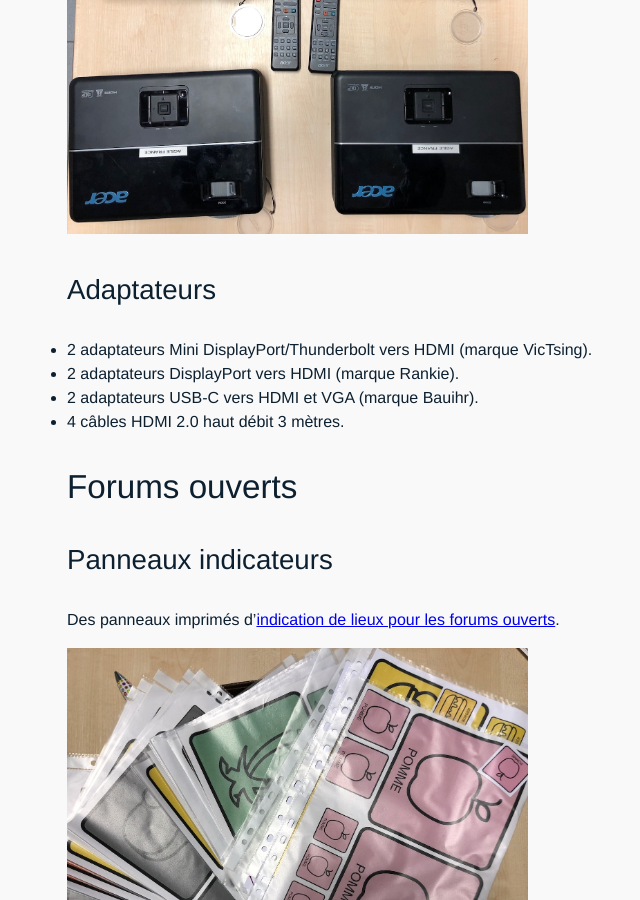
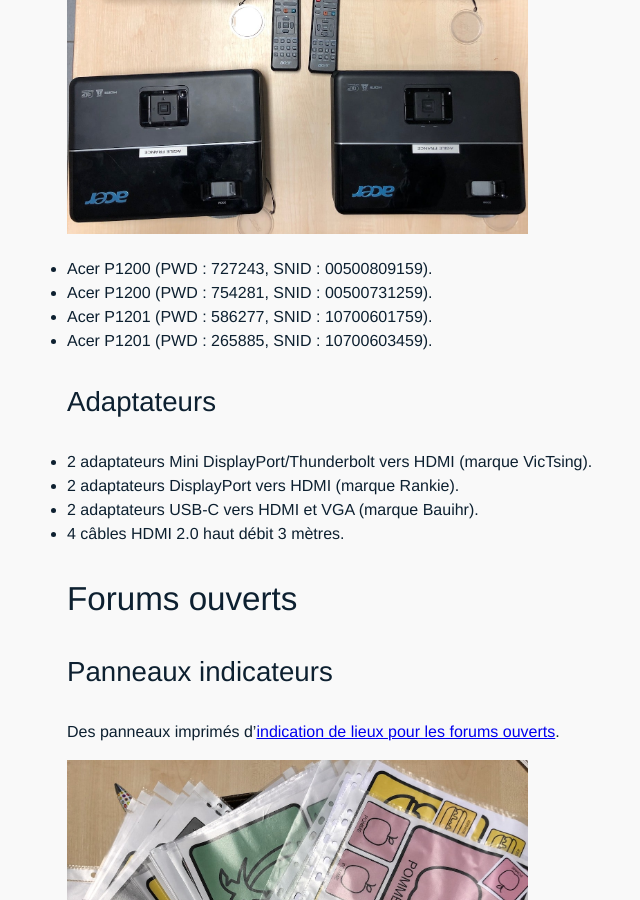
Before and after one commit to AgileFrance/AgileFrance.github.io, a Jekyll site: the page built from _pages/inventaire.md, in a window 1280 px wide and 900 px high, scrolled down 1714 px. Shown: the whole window, without its empty margins (93-733 px from the left). Built offline with Jekyll 4.4.1, drawn with Linux system fonts in a browser that asks for light colours; comment, search, counter and statistics services are not loaded.

Commit message:
Ajoute les identifiants des vidéoprojecteurs

```diff
--- a/_pages/inventaire.md
+++ b/_pages/inventaire.md
@@ -23,6 +23,10 @@
 
 ![](img/videoprojecteurs.jpeg)
 
+- Acer P1200 (PWD : 727243, SNID : 00500809159).
+- Acer P1200 (PWD : 754281, SNID : 00500731259).
+- Acer P1201 (PWD : 586277, SNID : 10700601759).
+- Acer P1201 (PWD : 265885, SNID : 10700603459).
 
 ### Adaptateurs
 
```
